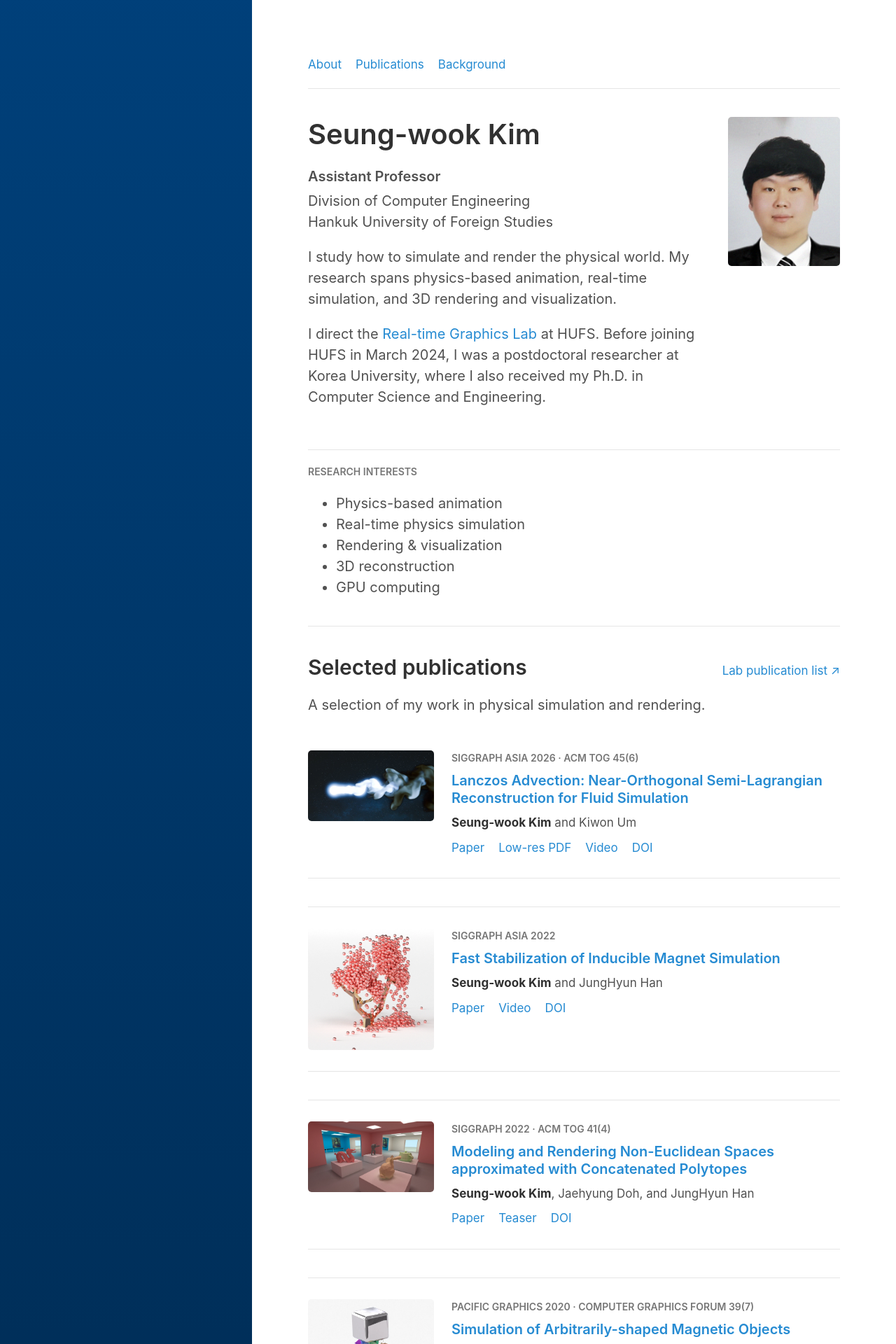
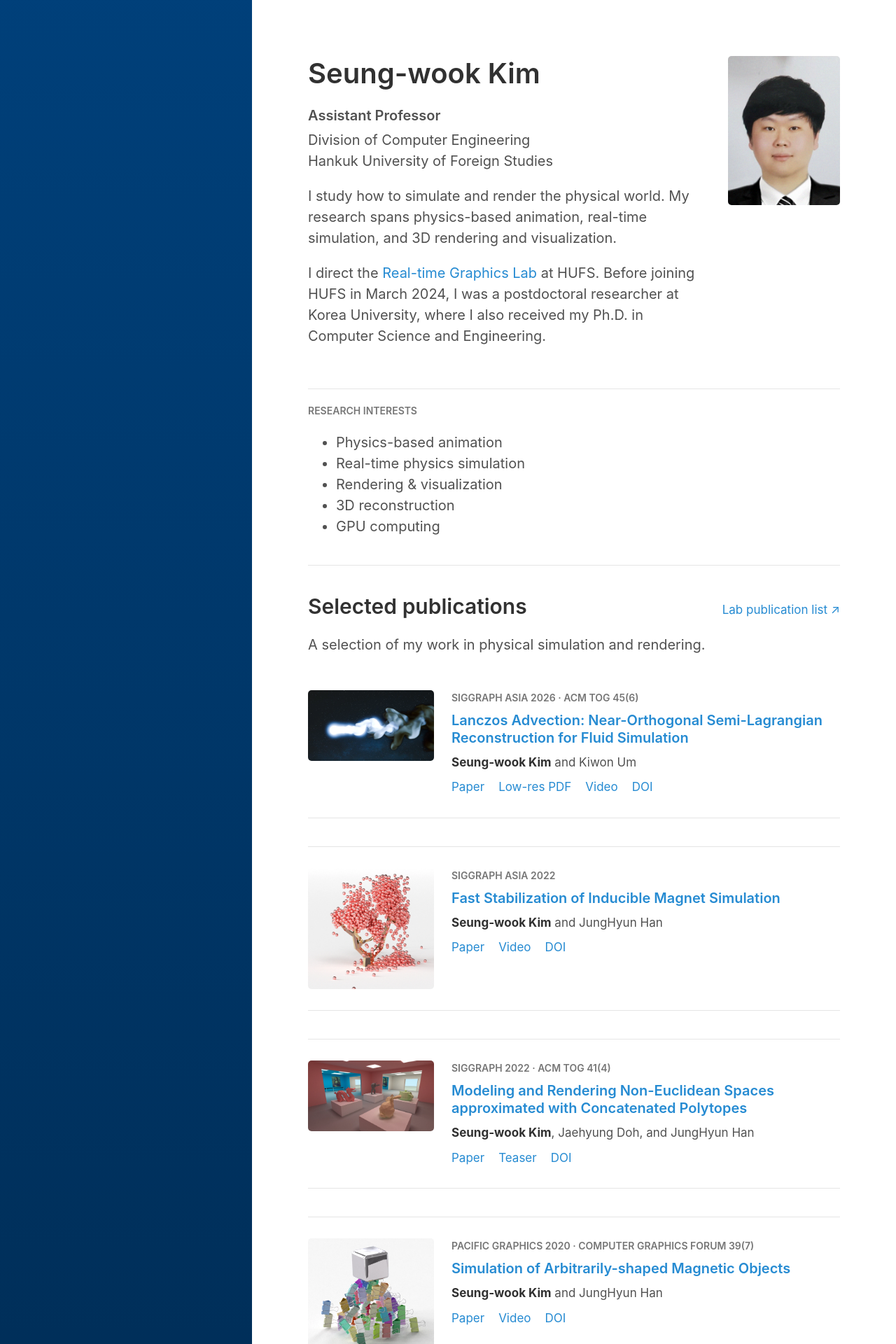
Before and after one commit to God-eunger/God-eunger.github.io, a Jekyll site: the page built from people/swkim/index.html, in a window 1280 px wide. Shown: the top 1920 px of the page at 70% size. Built offline with Jekyll 4.4.1, drawn with Linux system fonts in a browser that asks for light colours.

Commit message:
Remove profile section navigation

```diff
--- a/people/swkim/index.html
+++ b/people/swkim/index.html
@@ -7,11 +7,6 @@ canonical_url: https://rtg.hufs.ac.kr/people/swkim/
 image: https://rtg.hufs.ac.kr/people/swk.png
 ---
 <div class="content swkim-profile">
-  <nav class="profile-nav" aria-label="Profile sections">
-    <a href="#about">About</a>
-    <a href="#publications">Publications</a>
-    <a href="#background">Background</a>
-  </nav>
     <section id="about" class="profile" aria-labelledby="profile-name">
       <div class="profile-copy">
         <h1 id="profile-name">Seung-wook Kim</h1>
--- a/people/swkim/style.css
+++ b/people/swkim/style.css
@@ -2,18 +2,10 @@ body:has(.swkim-profile) {
   min-width: 0;
 }
 
-.swkim-profile .profile-nav,
 .swkim-profile .paper-links {
   display: flex;
   flex-wrap: wrap;
   gap: 0.5rem 1rem;
-}
-
-.swkim-profile .profile-nav {
-  margin-bottom: 2rem;
-  padding-bottom: 1rem;
-  border-bottom: 1px solid #e5e5e5;
-  font-size: 0.85rem;
 }
 
 .swkim-profile .profile {
```
